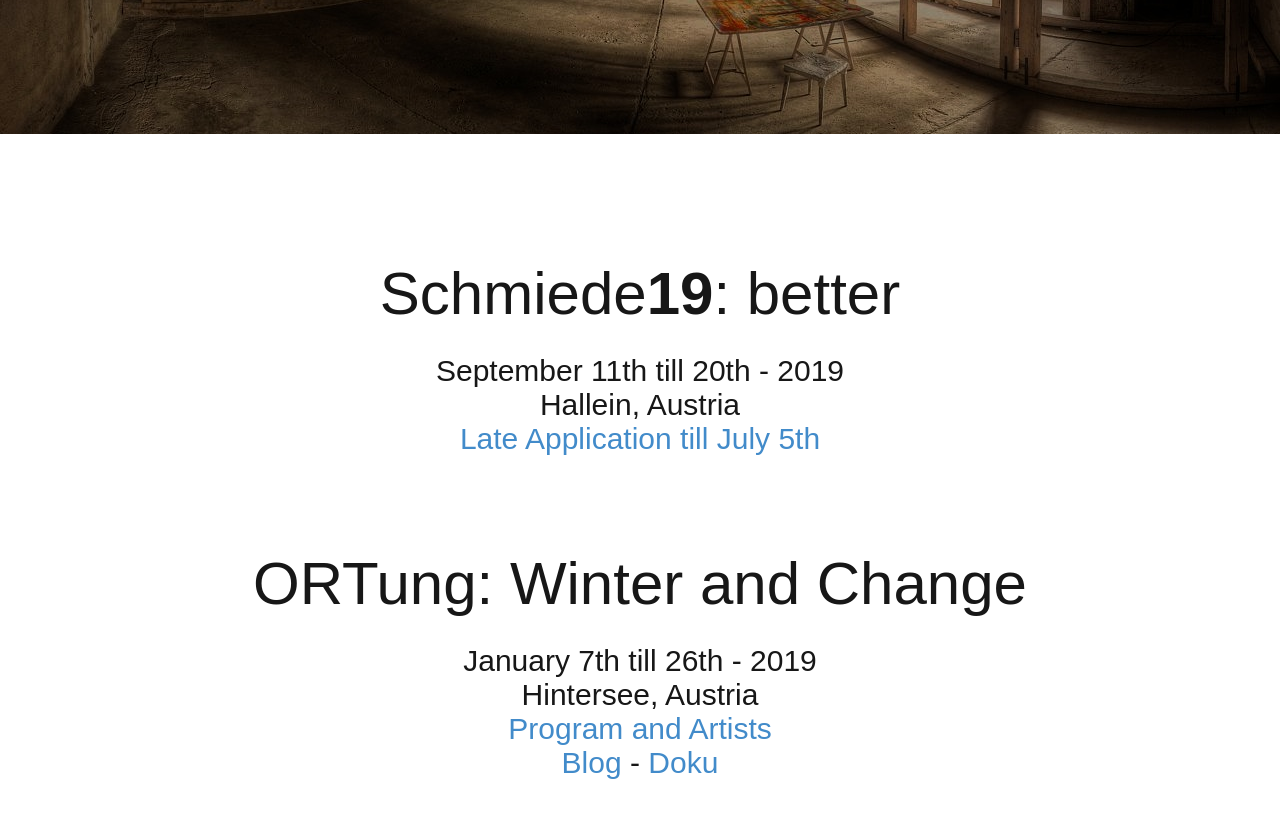
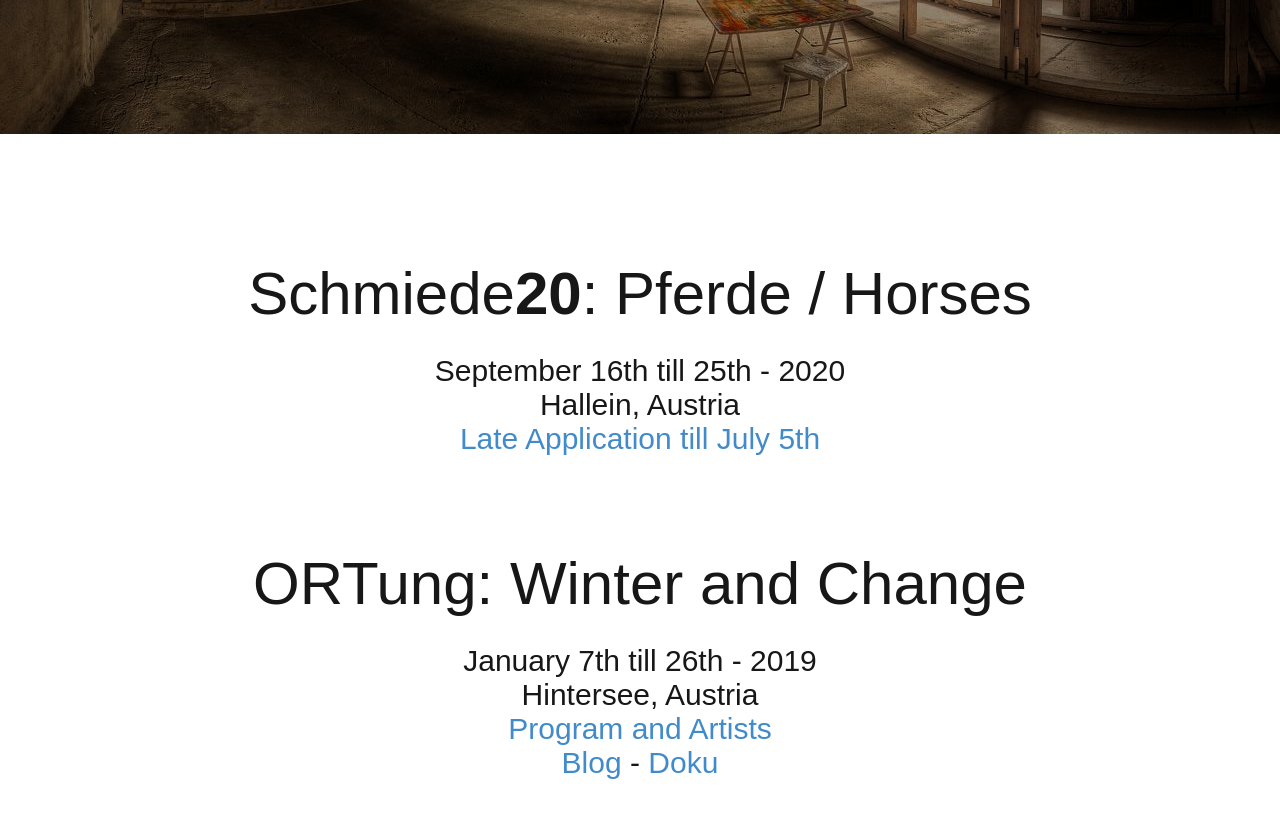
Before and after one commit to philippWassibauer/schmiede_web, a Jekyll site: the page built from index.html, in a window 1280 px wide and 900 px high, scrolled down 476 px. Shown: the top 818 px of the window. Built offline with Jekyll 4.4.1, drawn with Linux system fonts in a browser that asks for light colours.

Commit message:
Update index.html

```diff
--- a/index.html
+++ b/index.html
@@ -25,9 +25,10 @@ title: Schmiede - Playground of Ideas
 
  2018 -->
 
-       <h2 style="font-weight: normal;">Schmiede<b>19</b>: better</h2>
+       <h2 style="font-weight: normal;">Schmiede<b>20</b>:  Pferde / Horses
+</h2>
        <p>
-          September 11th till 20th - 2019<br />
+          September 16th till 25th - 2020<br />
           Hallein, Austria<br />
          <a target="_BLANK" href="http://schmiede.ca/apply/">Late Application till July 5th</a>   <br /> <br />
  <br />
```
